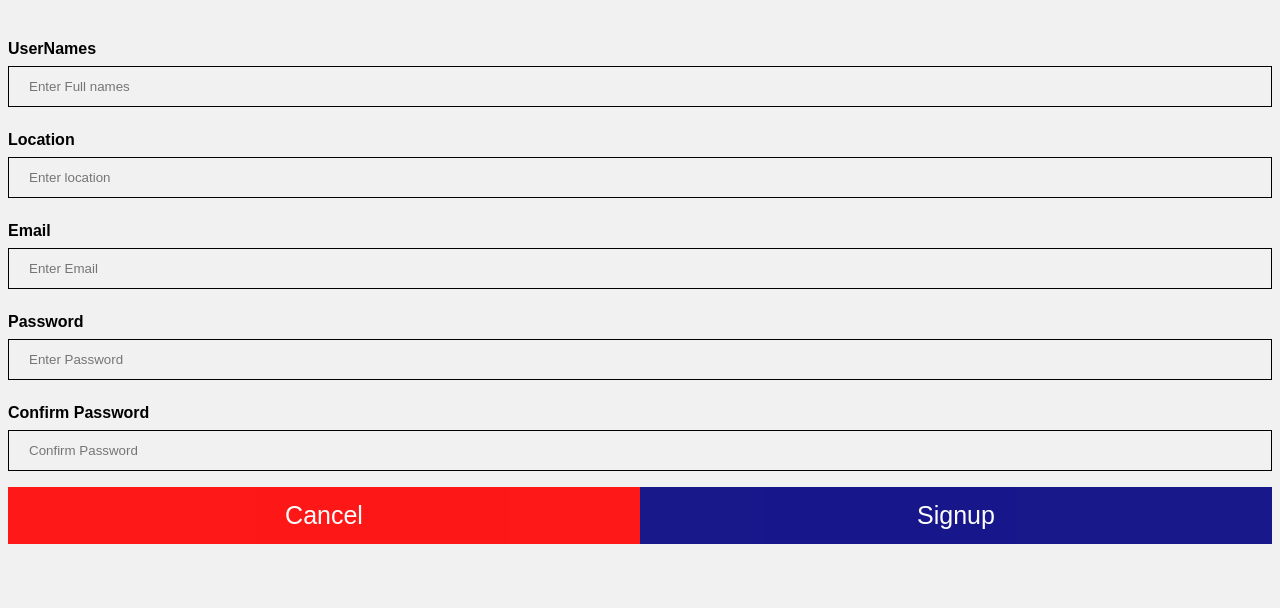
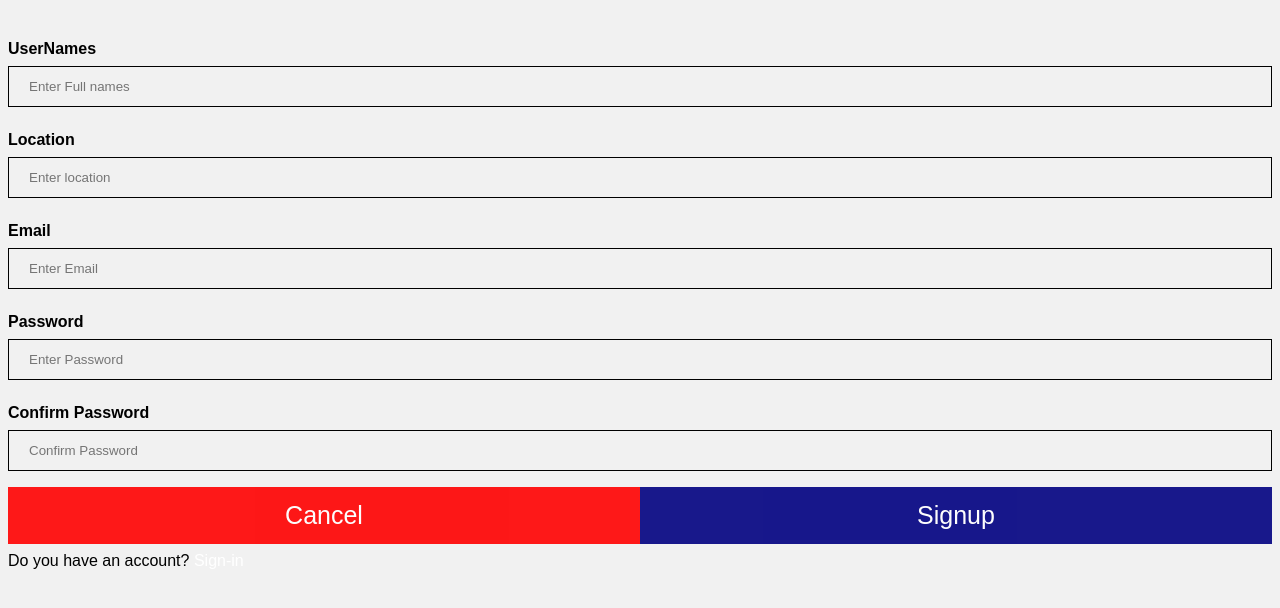
Before and after one commit to vestineugenewimana/Questioner, a plain HTML site: page index.html in a window 1280 px wide. Shown: the part 124-732 px from the top of the page. Drawn offline with Linux system fonts and the light colour scheme; files whose address does not match are found by name.

Commit message:
Adding sign-in page on sign-up page

```diff
--- a/index.html
+++ b/index.html
@@ -37,7 +37,9 @@
 <div class="clearfix">
       <button type="button" class="cancelbtn">Cancel</button>
       <button type="submit"  class="signupbtn"><a href="singin.html">Signup</a></button>
-
+ <div id="haveanccount" >
+      <span class="account">Do you have an account? <a href="singin.html">Sign-in</a></span>
+    </div>
 
      </div>
     </div>
```
